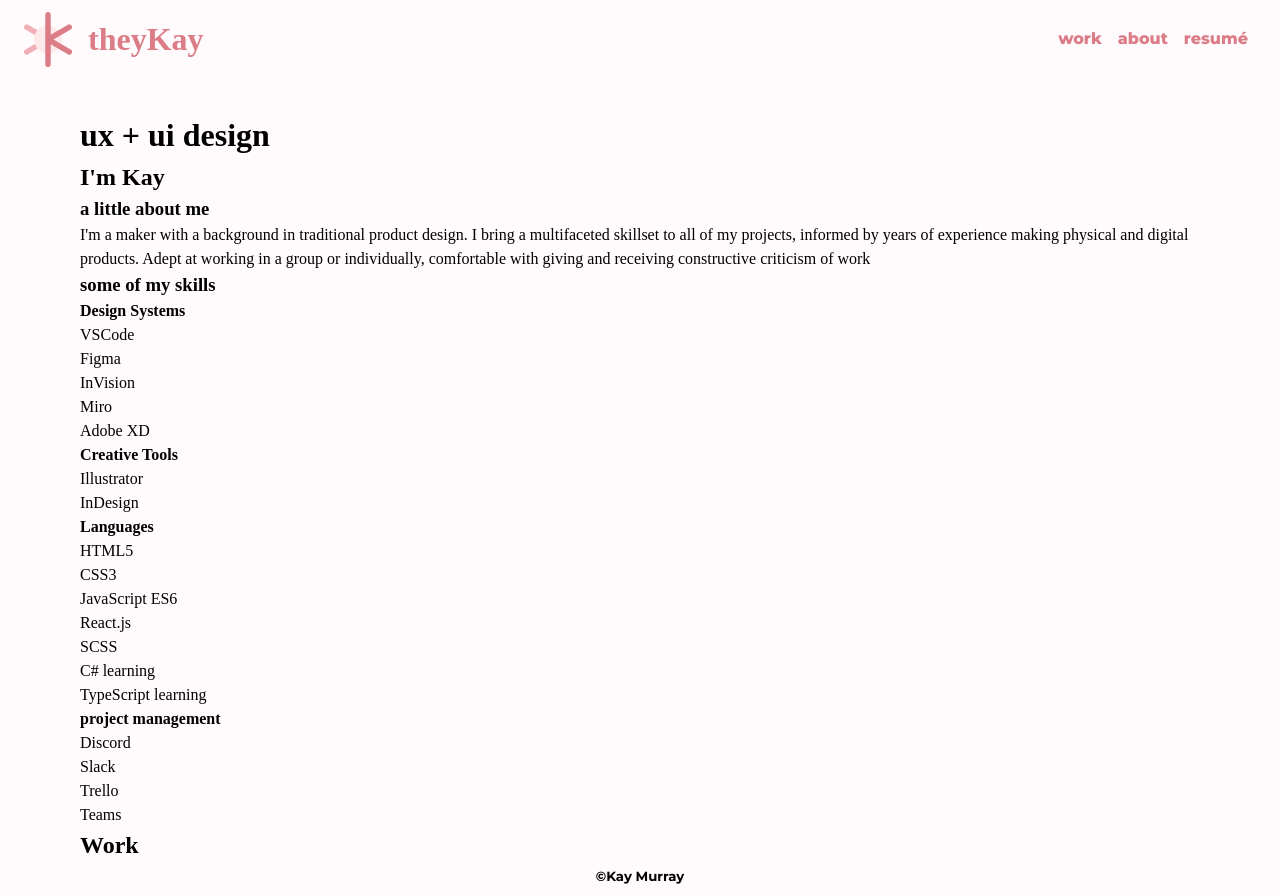
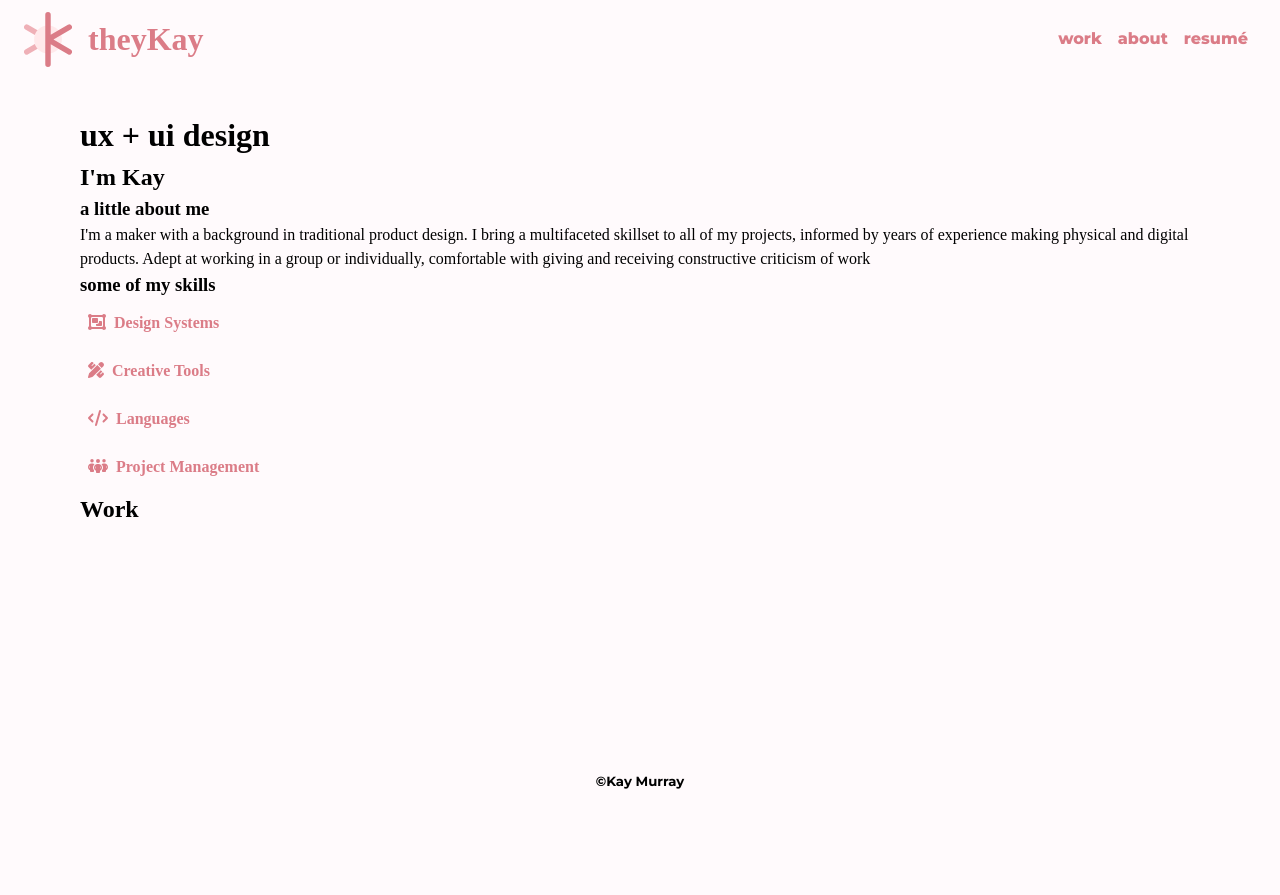
Before and after one commit to theykay/ux-portfolio, a React (Create React App) app: page / in a window 1280 px wide. After the commit the page ends 800 px from the top, so only its background shows below. Built offline with nearby package versions, Linux system fonts and the light colour scheme; a web font is replaced by a local one.

Commit message:
got collapsible lists working

```diff
--- a/src/pages/Home/Home.jsx
+++ b/src/pages/Home/Home.jsx
@@ -1,7 +1,46 @@
 import React from 'react';
+import { FontAwesomeIcon } from '@fortawesome/react-fontawesome';
+import {
+  faCode,
+  faLaptopCode,
+  faPeopleGroup,
+  faPenRuler,
+  faObjectGroup
+} from '@fortawesome/free-solid-svg-icons';
+import {
+  faHtml5,
+  faCss3Alt,
+  faJsSquare,
+  faReact,
+  faSass,
+  faNodeJs
+} from '@fortawesome/free-brands-svg-icons';
 import './Home.scss';
 
 const Home = () => {
+  // need to remove classes when clicking outside e.target
+  const reveal = (e) => {
+    e.target.nextSibling.classList.toggle('unfolded');
+    e.target.classList.toggle('active-collapser');
+    let indicator = e.target.nextSibling.classList[1];
+    // collapse other lists
+    let lists = document.getElementsByClassName('about-skills-list');
+    for (let i = 0; i < lists.length; i++) {
+      if (i === parseInt(indicator)) {
+        continue;
+      }
+      lists[i].classList.remove('unfolded');
+    }
+    // unhighlight other collapsers
+    let togglers = document.getElementsByClassName('collapser');
+    for (let j = 0; j < togglers.length; j++) {
+      if (j === parseInt(indicator)) {
+        continue;
+      }
+      togglers[j].classList.remove('active-collapser');
+    }
+  }
+
   return (
     <div className="page-content">
       <h1 className="home-h1">ux + ui design</h1>
@@ -14,36 +53,45 @@ const Home = () => {
           </section>
           <section className="about-section">
             <h3>some of my skills</h3>
-            <h4>Design Systems</h4>
-            <ul>
+            <div className="about-section-div">
+              <h4 className="collapser" onClick={reveal}><FontAwesomeIcon className="section-icon" icon={faObjectGroup} />Design Systems</h4>
+              <ul className="about-skills-list 0">
                 <li>VSCode</li>
                 <li>Figma</li>
                 <li>InVision</li>
                 <li>Miro</li>
                 <li>Adobe XD</li>
               </ul>
-            <h4>Creative Tools</h4>
-            <ul>
+            </div>
+            <div className="about-section-div">
+              <h4 className="collapser" onClick={reveal}><FontAwesomeIcon className="section-icon" icon={faPenRuler} />Creative Tools</h4>
+              <ul className="about-skills-list 1">
                 <li>Illustrator</li>
                 <li>InDesign</li>
               </ul>
-            <h4>Languages</h4>
-            <ul>
-              <li>HTML5</li>
-              <li>CSS3</li>
-              <li>JavaScript ES6</li>
-              <li>React.js</li>
-              <li>SCSS</li>
-              <li>C# <span>learning</span></li>
-              <li>TypeScript <span>learning</span></li>
+            </div>
+            <div className="about-section-div">
+              <h4 className="collapser" onClick={reveal}><FontAwesomeIcon className="section-icon" icon={faCode} />Languages</h4>
+              <ul className="about-skills-list 2">
+                <li><FontAwesomeIcon className="list-icon" icon={faHtml5} />HTML5</li>
+                <li><FontAwesomeIcon className="list-icon" icon={faCss3Alt} />CSS3</li>
+                <li><FontAwesomeIcon className="list-icon" icon={faJsSquare} />JavaScript ES6</li>
+                <li><FontAwesomeIcon className="list-icon" icon={faReact} />React.js</li>
+                <li><FontAwesomeIcon className="list-icon" icon={faSass} />SCSS</li>
+                <li><FontAwesomeIcon className="list-icon" icon={faNodeJs} />Node.js</li>
+                <li><FontAwesomeIcon className="list-icon" icon={faLaptopCode} />C# <span>learning</span></li>
+                <li><FontAwesomeIcon className="list-icon" icon={faLaptopCode} />TypeScript <span>learning</span></li>
               </ul>
-            <h4>project management</h4>
-            <ul>
+            </div>
+            <div className="about-section-div">
+              <h4 className="collapser" onClick={reveal}><FontAwesomeIcon className="section-icon" icon={faPeopleGroup} />Project Management</h4>
+              <ul className="about-skills-list 3">
                 <li>Discord</li>
                 <li>Slack</li>
                 <li>Trello</li>
                 <li>Teams</li>
               </ul>
+            </div>
           </section>
         </article>
       </section>
--- a/src/pages/Home/Home.scss
+++ b/src/pages/Home/Home.scss
@@ -8,6 +8,39 @@
   font-family: styles.$title;
 }
 
-.home-section {
-  // height: 20rem;
+.about-section-div {
+  display: flex;
+  flex-direction: column;
+  padding: .5rem 0;
 }
+
+.collapser {
+  background-color: styles.$white;
+  color: styles.$pinkDarkest;
+  padding: .25rem .5rem;
+  width: auto;
+}
+
+.active-collapser, .collapser:hover {
+  background-color: styles.$pinkDarkest;
+  color: styles.$white;
+  cursor: pointer;
+}
+
+.about-skills-list {
+  margin-left: .75rem;
+  display: none;
+  overflow: hidden;
+}
+
+.unfolded {
+  display: block;
+}
+
+.section-icon {
+  padding-right: .5rem;
+}
+
+.list-icon {
+  padding-right: .5rem;
+}
```
Lines whose indentation alone changed are shown as unchanged.
